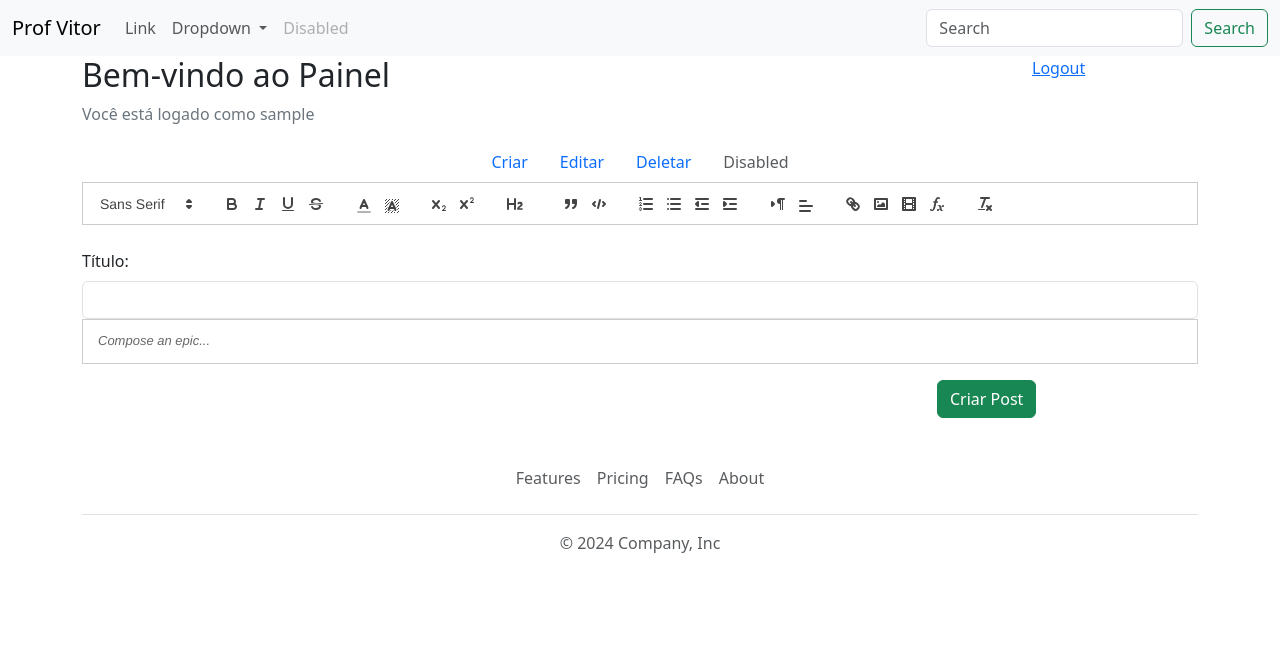
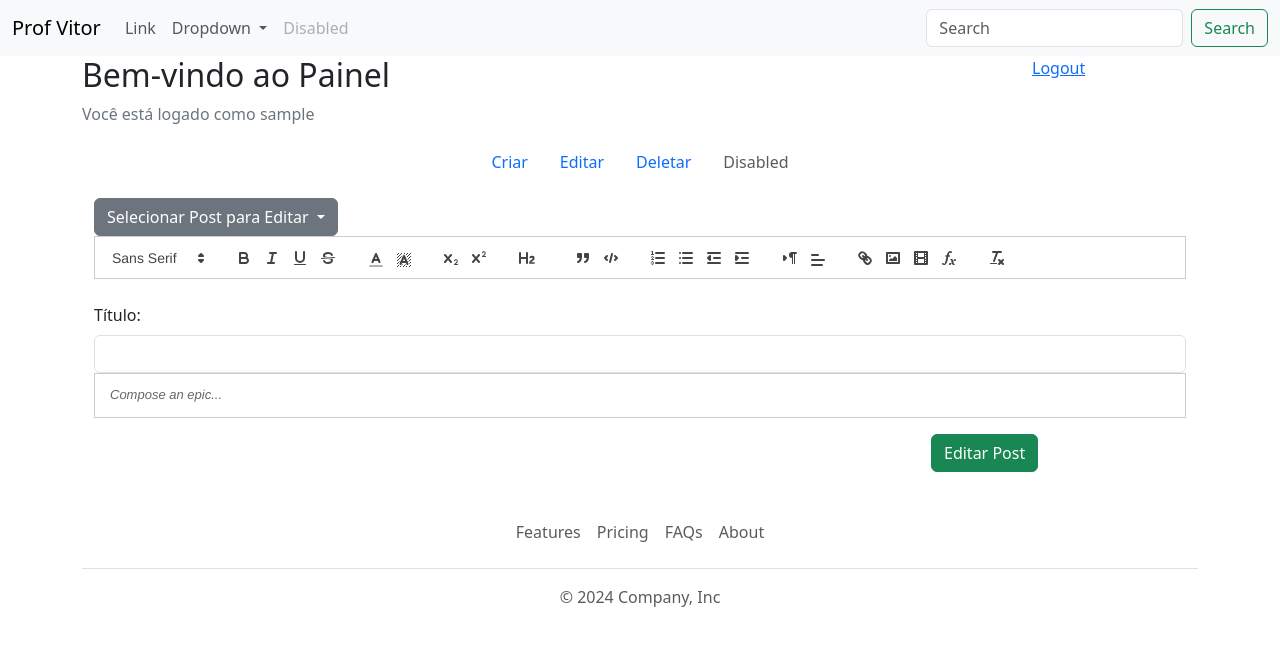
Before and after one commit to vtr57/profvitor, a Django app: page /editar/ in a window 1280 px wide. Shown: the top 646 px of the page. Run offline with Django 5.2, Linux system fonts and the light colour scheme; the visitor is signed in with stand-in values (Sample User, id 1); data that the repository does not hold is empty; some libraries are stand-ins or nearby versions.

Commit message:
renderizando corretamente o post criado no editar.

```diff
--- a/blog/templates/blog/editar.html
+++ b/blog/templates/blog/editar.html
@@ -1,6 +1,20 @@
 {% extends "blog/painel.html" %}
 
 {%block editar%}
+
+{% comment %} selecionar posts a partir do titulo {% endcomment %}
+<div class="container mt-3">
+  <div class="dropdown">
+      <button class="btn btn-secondary dropdown-toggle" type="button" id="dropdownMenuButton" data-bs-toggle="dropdown" aria-expanded="false">
+          Selecionar Post para Editar
+      </button>
+      <ul class="dropdown-menu" aria-labelledby="dropdownMenuButton">
+          {% for post in posts %}
+              <li><a class="dropdown-item" href="#" data-id="{{ post.pk }}" data-titulo="{{ post.titulo }}" data-texto="{{ post.texto }}">{{ post.titulo }}</a></li>
+          {% endfor %}
+      </ul>
+  </div>
+
 <div id="toolbar-container">
   <span class="ql-formats">
     <select class="ql-font"></select>
@@ -53,18 +67,21 @@
   <label for="titulo" class="form-label">Título:</label>
   <input type="text" class="form-control" id="titulo" name="titulo">
   <div id="editor"></div>
+  <input type="hidden" name="texto" id="texto">
   {% csrf_token %}
   {{ form.as_p }}
   <div class="row">
       <div class="col-sm-9"></div>
       <div class="col-sm-3 mt-3">
-    <button class="btn btn-success" type="submit" id="criar">Criar Post</button>
+          <button class="btn btn-success" type="submit" id="criar">Editar Post</button>
       </div>
   </div>
 </form>
+</div>
 
 <!-- Initialize Quill editor -->
 <script>
+  document.addEventListener('DOMContentLoaded', function() {
       const quill = new Quill('#editor', {
           modules: {
               syntax: true,
@@ -74,11 +91,25 @@
           theme: 'snow',
       });
 
+      // Quando um item do dropdown for clicado
+      document.querySelectorAll('.dropdown-item').forEach(function(item) {
+          item.addEventListener('click', function(event) {
+              event.preventDefault();
+              const titulo = this.getAttribute('data-titulo');
+              const texto = this.getAttribute('data-texto');
+              // Preenche o campo título
+              document.getElementById('titulo').value = titulo;
+              // Preenche o editor Quill
+              quill.clipboard.dangerouslyPasteHTML(texto);
+          });
+      });
+
       document.getElementById('post-form').onsubmit = function() {
           // Captura o conteúdo HTML do editor
-        const quillHtml = quill.getSemanticHTML();
+          const quillHtml = quill.root.innerHTML;
           // Define o valor do campo oculto do formulário com o HTML do Quill
-        document.querySelector('input[name="texto"]').value = quillHtml;
+          document.getElementById('texto').value = quillHtml;
       };
+  });
 </script>
 {%endblock%}
--- a/blog/views.py
+++ b/blog/views.py
@@ -56,7 +56,8 @@ def criar_post(request):
 
 @login_required
 def editar(request):
-    return render(request, 'blog/editar.html')
+    posts = Post.objects.all().order_by('-publicado_em')
+    return render(request, 'blog/editar.html', {'posts': posts})
 
 @login_required
 def deletar(request):
```
Lines whose indentation alone changed are shown as unchanged.
